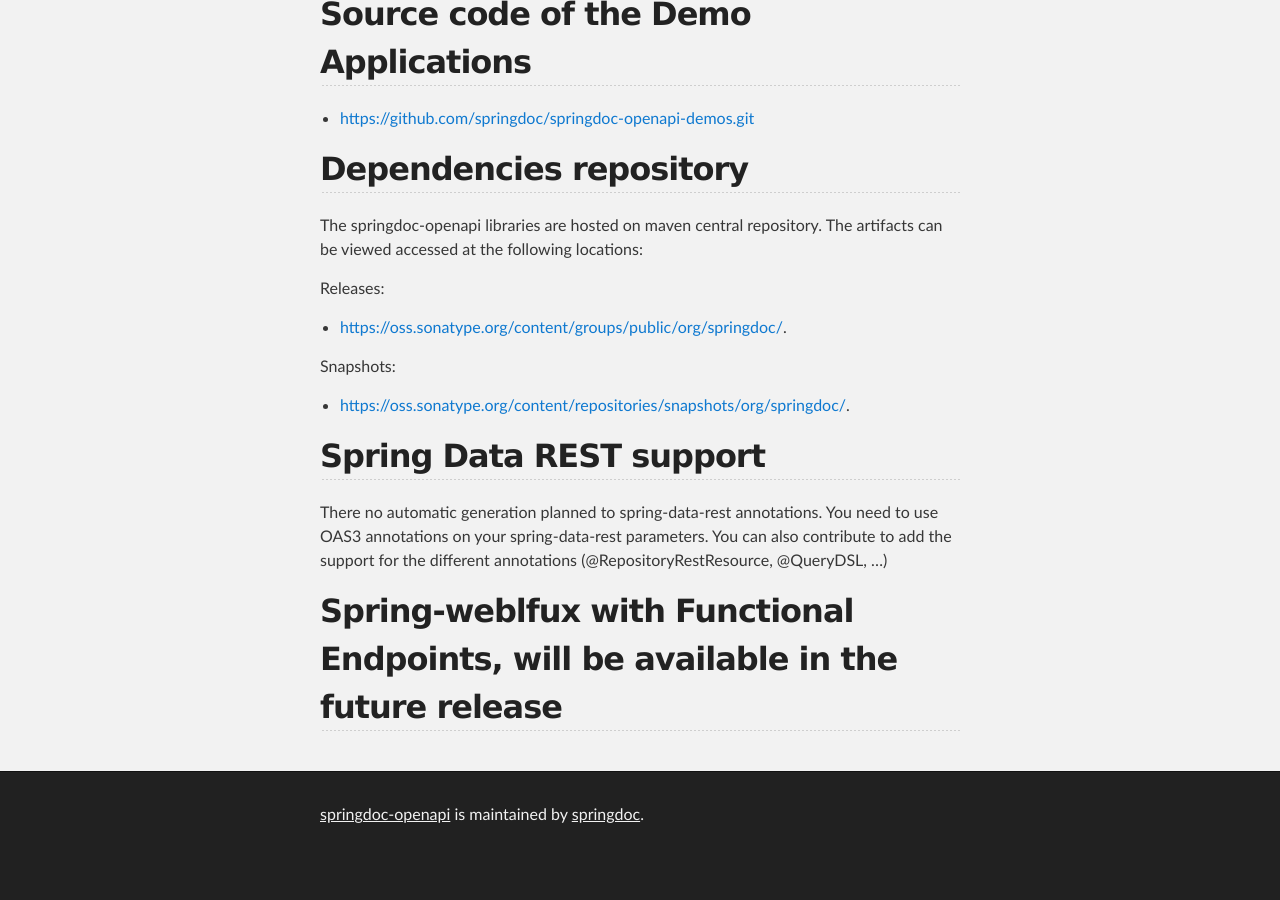
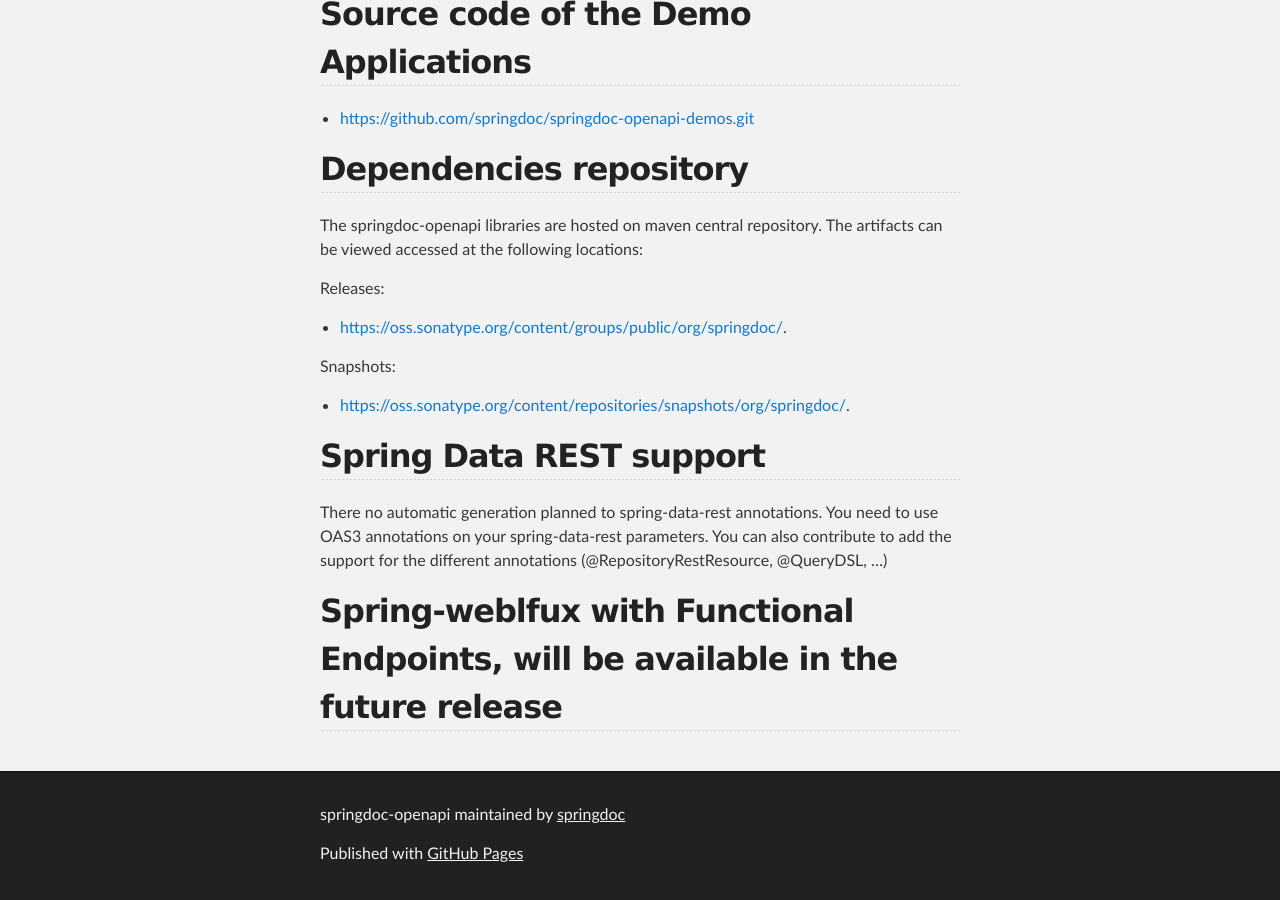
Before and after one commit to springdoc/springdoc-openapi-demos, a Jekyll site: the page built from docs/index.md, in a window 1280 px wide and 900 px high, scrolled down 7799 px. Built offline with Jekyll 4.4.1, drawn with Linux system fonts in a browser that asks for light colours; before the commit the page ends 8660 px from its top, so only the background shows below that.

Commit message:
update theme

```diff
--- a/docs/_layouts/default.html
+++ b/docs/_layouts/default.html
@@ -16,7 +16,7 @@
     <div id="header_wrap" class="outer">
         <header class="inner">
           {% if site.github.is_project_page %}
-            <a id="forkme_banner" href="https://github.com/springdoc/springdoc-openapi">View on GitHub</a>
+            <a id="forkme_banner" href="{{ site.github.repository_url }}">View on GitHub</a>
           {% endif %}
 
           <h1 id="project_title">{{ site.title | default: site.github.repository_name }}</h1>
@@ -24,14 +24,8 @@
 
           {% if site.show_downloads %}
             <section id="downloads">
-                <a class="zip_download_link"
-                   href="https://springdoc.github.io/springdoc-openapi-demos/faq.html">
-                    F.A.Q
-                </a>
-                <a class="tar_download_link"
-                   href="https://springdoc.github.io/springdoc-openapi-demos/springdoc-properties.html">
-                    Configuration
-                </a>
+              <a class="zip_download_link" href="{{ site.github.zip_url }}">Download this project as a .zip file</a>
+              <a class="tar_download_link" href="{{ site.github.tar_url }}">Download this project as a tar.gz file</a>
             </section>
           {% endif %}
         </header>
@@ -47,22 +41,22 @@
     <!-- FOOTER  -->
     <div id="footer_wrap" class="outer">
       <footer class="inner">
-          {% if site.github.is_project_page %}
-          <p class="repo-owner"><a href="https://github.com/springdoc/springdoc-openapi">springdoc-openapi</a>
-              is maintained by <a href="{{ site.github.owner_url }}">{{ site.github.owner_name }}</a>.</p>
-          {% endif %}
+        {% if site.github.is_project_page %}
+        <p class="copyright">{{ site.title | default: site.github.repository_name }} maintained by <a href="{{ site.github.owner_url }}">{{ site.github.owner_name }}</a></p>
+        {% endif %}
+        <p>Published with <a href="https://pages.github.com">GitHub Pages</a></p>
       </footer>
     </div>
 
     {% if site.google_analytics %}
-    <script>
+      <script>
         (function(i,s,o,g,r,a,m){i['GoogleAnalyticsObject']=r;i[r]=i[r]||function(){
         (i[r].q=i[r].q||[]).push(arguments)},i[r].l=1*new Date();a=s.createElement(o),
         m=s.getElementsByTagName(o)[0];a.async=1;a.src=g;m.parentNode.insertBefore(a,m)
         })(window,document,'script','//www.google-analytics.com/analytics.js','ga');
         ga('create', '{{ site.google_analytics }}', 'auto');
         ga('send', 'pageview');
-    </script>
+      </script>
     {% endif %}
   </body>
 </html>
```
